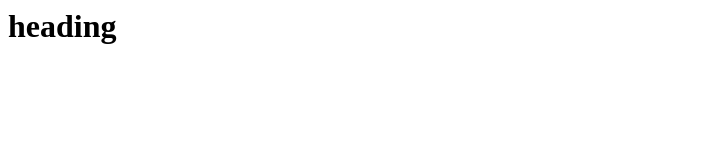
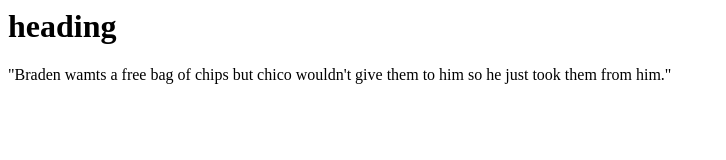
Before and after one commit to knightmoves-schools/001-titles-headings-paragraphs-Draven-maker15, a website: page index.html in a window 1280 px wide. Shown: the whole page, without its empty margins (0-726 px from the left). Drawn offline with Linux system fonts and the light colour scheme.

Commit message:
Added paragraph

```diff
--- a/index.html
+++ b/index.html
@@ -5,6 +5,9 @@
     </head>
     <body>
         <h1>heading</h1>
+        <p>
+            "Braden wamts a free bag of chips but chico wouldn't give them to him so he just took them from him."
+        </p>
 
     </body>
 </html>
```
